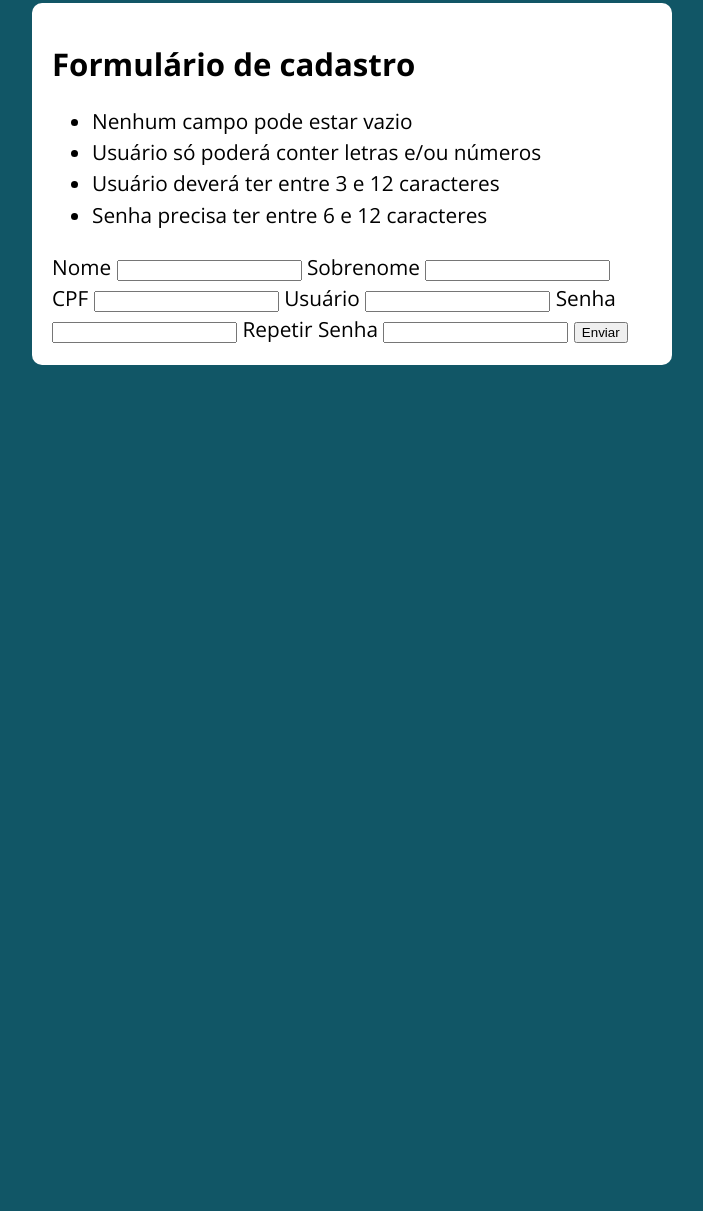
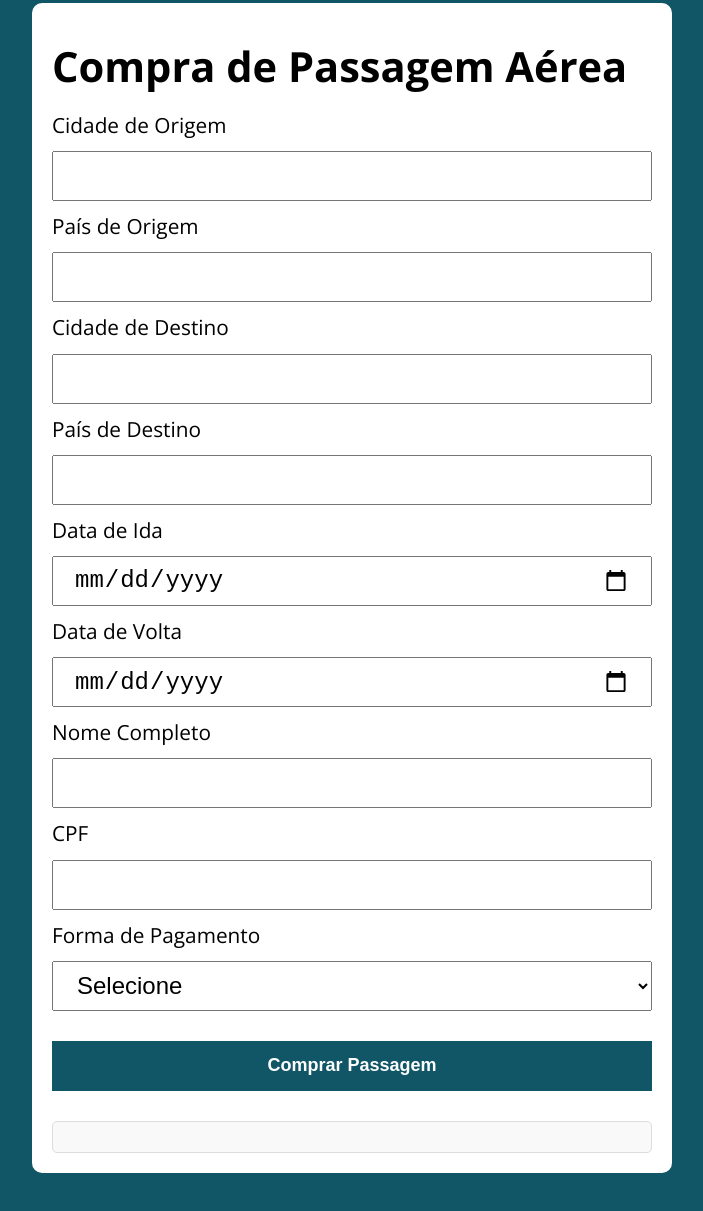
Before and after one commit to eloysasiani/GeneralExercices, a plain HTML site: page General Exercises/OOP Exercises/index.html in a window 1280 px wide. Shown: the part 47-1258 px from the top of the page, without its empty margins (288-991 px from the left). Before the commit the page ends 800 px from the top, so only its background shows below. Drawn offline with nearby package versions, Linux system fonts and the light colour scheme; files that its build step writes are made by us from their sources.

Commit message:
Segunda Atualização

```diff
--- a/General Exercises/OOP Exercises/First Exercise/css/style.css
+++ b/General Exercises/OOP Exercises/First Exercise/css/style.css
@@ -27,7 +27,6 @@ body {
   border-radius: 10px;
 }
 
-/* Para todos os inputs dentro do form com id form-passagem */
 #form-passagem input,
 #form-passagem label,
 #form-passagem select,
@@ -70,7 +69,7 @@ body {
 }
 
 /* Estilos para o resumo da passagem */
-#resumo-passagem {
+#resumo {
   font-family: 'Courier New', Courier, monospace;
   white-space: pre-wrap;
   background-color: #f9f9f9;
@@ -78,4 +77,5 @@ body {
   border-radius: 5px;
   border: 1px solid #ddd;
   color: #333;
+  margin-top: 30px;
 }
--- a/General Exercises/OOP Exercises/First Exercise/js/exercise-project-pass.js
+++ b/General Exercises/OOP Exercises/First Exercise/js/exercise-project-pass.js
@@ -66,6 +66,7 @@ Ou seja, a aplicação deve:
 * Usar JavaScript para capturar esses dados, criar os objetos com as classes definidas
 * Exibir no próprio HTML o resumo da passagem gerado pelas classes
 * Garantir que o código JS manipule o DOM para mostrar mensagens e resultados dinamicamente
+**Usar async e xhr
 
 ---
 
--- a/General Exercises/OOP Exercises/index.html
+++ b/General Exercises/OOP Exercises/index.html
@@ -6,39 +6,58 @@
   <meta name="viewport" content="width=device-width, initial-scale=1.0">
   <meta http-equiv="X-UA-Compatible" content="ie=edge">
   <title>Modelo</title>
-  <link rel="stylesheet" href="./assets/css/style.css">
+  <link rel="stylesheet" href="./First Exercise/css/style.css">
 </head>
 
 <body>
+<div class="container">
+    <h1>Compra de Passagem Aérea</h1>
 
-  <section class="container">
-    <h1>Formulário de cadastro</h1>
-    <ul>
-      <li>Nenhum campo pode estar vazio</li>
-      <li>Usuário só poderá conter letras e/ou números</li>
-      <li>Usuário deverá ter entre 3 e 12 caracteres</li>
-      <li>Senha precisa ter entre 6 e 12 caracteres</li>
-    </ul>
+    <form id="form-passagem">
+      <!-- ORIGEM -->
+      <label for="origemCidade">Cidade de Origem</label>
+      <input type="text" id="origemCidade" required>
 
-    <form action="/" method="POST" class='formulario'>
-      <label>Nome</label>
-      <input type="text" class="nome validar">
-      <label>Sobrenome</label>
-      <input type="text" class="sobrenome validar">
-      <label>CPF</label>
-      <input type="text" class="cpf validar">
-      <label>Usuário</label>
-      <input type="text" class="usuario validar">
-      <label>Senha</label>
-      <input type="password" class="senha validar">
-      <label>Repetir Senha</label>
-      <input type="password" class="repetir-senha validar">
-      <button type="submit">Enviar</button>
+      <label for="origemPais">País de Origem</label>
+      <input type="text" id="origemPais" required>
+
+      <!-- DESTINO -->
+      <label for="destinoCidade">Cidade de Destino</label>
+      <input type="text" id="destinoCidade" required>
+
+      <label for="destinoPais">País de Destino</label>
+      <input type="text" id="destinoPais" required>
+
+      <!-- DATAS -->
+      <label for="dataIda">Data de Ida</label>
+      <input type="date" id="dataIda" required>
+
+      <label for="dataVolta">Data de Volta</label>
+      <input type="date" id="dataVolta" required>
+
+      <!-- PASSAGEIRO -->
+      <label for="nome">Nome Completo</label>
+      <input type="text" id="nome" required>
+
+      <label for="cpf">CPF</label>
+      <input type="text" id="cpf" required>
+
+      <!-- PAGAMENTO -->
+      <label for="pagamento">Forma de Pagamento</label>
+      <select id="pagamento" required>
+        <option value="">Selecione</option>
+        <option value="Cartão de Crédito">Cartão de Crédito</option>
+        <option value="Boleto Bancário">Boleto Bancário</option>
+      </select>
+
+      <button type="submit">Comprar Passagem</button>
     </form>
-  </section>
 
-  <script src="./assets/js/validaCPF.js"></script>
-  <script src="./assets/js/main.js"></script>
+    <div id="resumo"></div>
+  </div>
+
+  <!-- SCRIPTS (classes e lógica devem ser implementados em main.js por exemplo) -->
+  <script src="./First Exercise/js/exercise-project-pass.js"></script>
 </body>
 
 </html>
```
